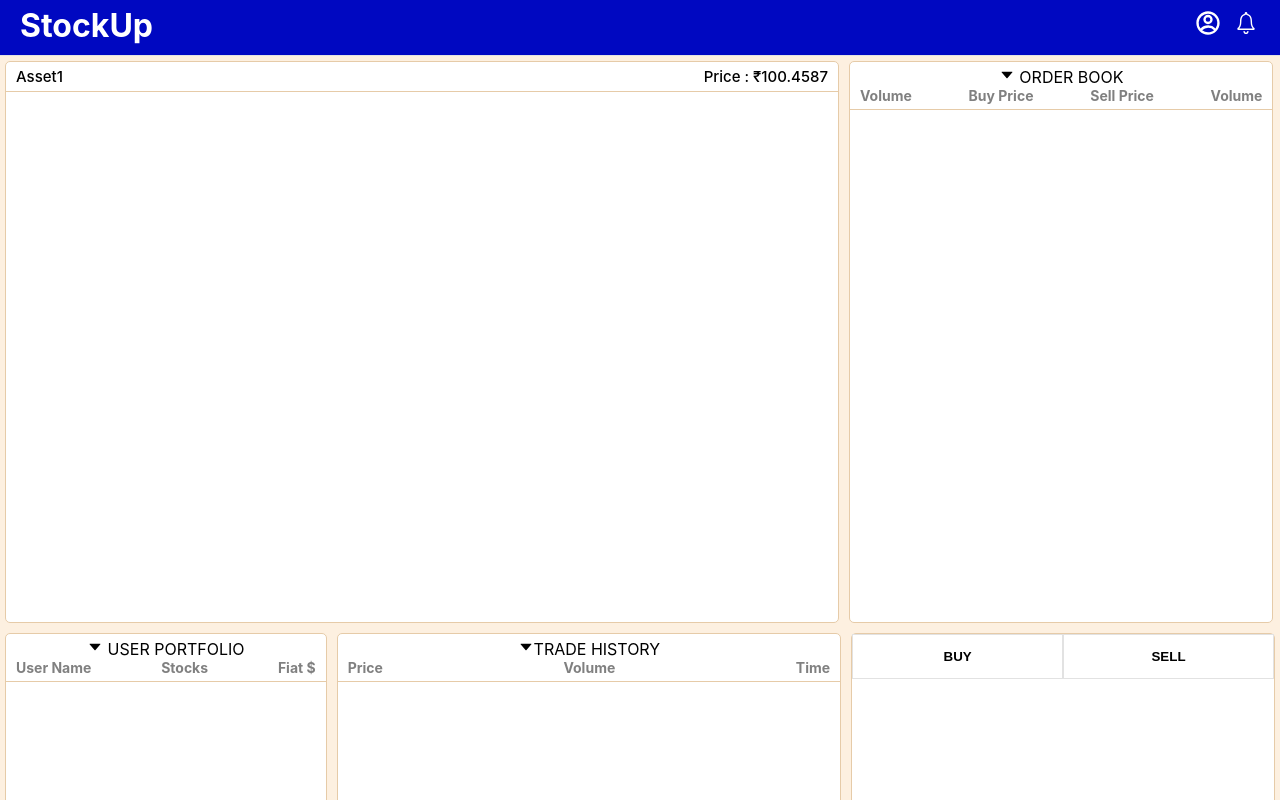
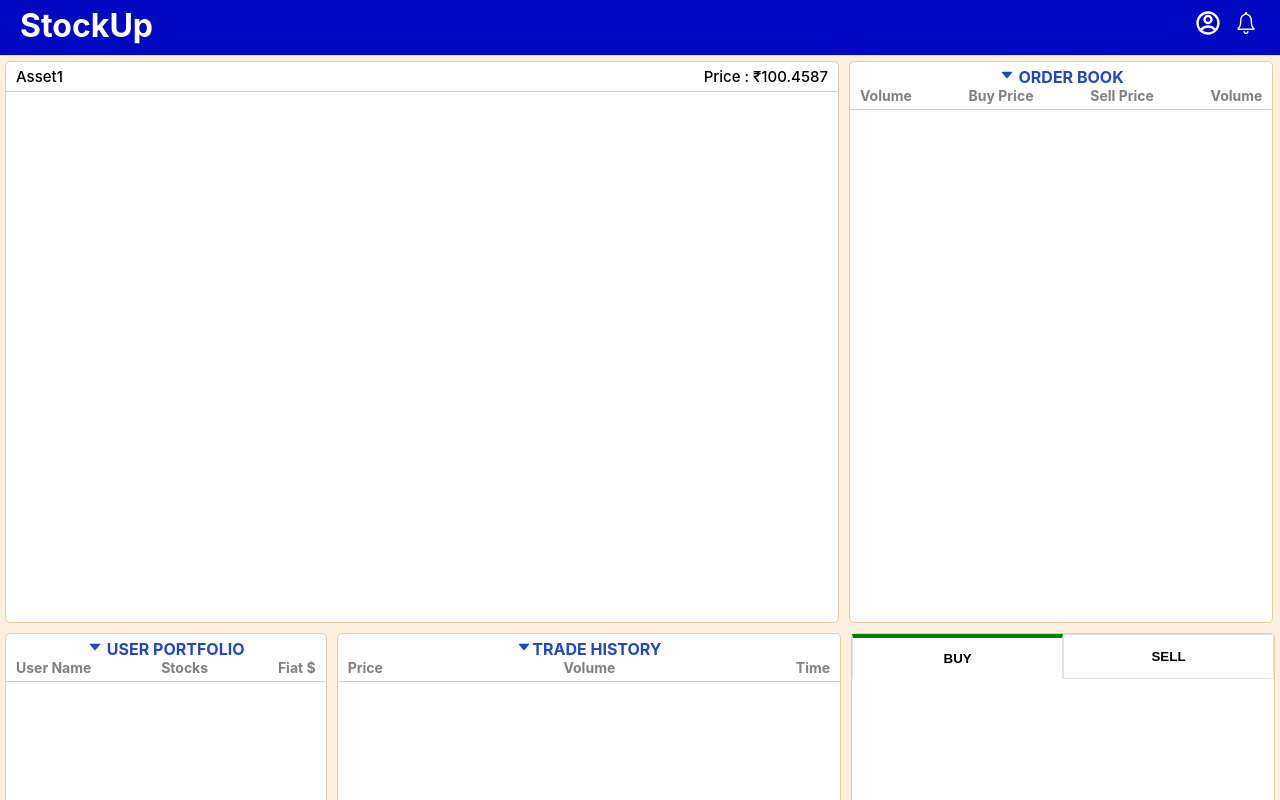
Before and after one commit to thewhitewolf09/stockup, a React (Create React App) app: page / in a window 1280 px wide. Shown: the top 800 px of the page. Built offline with nearby package versions, Linux system fonts and the light colour scheme.

Commit message:
first commit

```diff
--- a/src/components/buyandsell/buyandsell.js
+++ b/src/components/buyandsell/buyandsell.js
@@ -28,7 +28,7 @@ const BuyAndSell = () => {
     return (
         <div className='bs-container'>
             <div className='bs-btn-container'>
-                <button id='buy' onClick={orderBuy}>BUY</button>
+                <button id='buy' className='buy-button-after-click' onClick={orderBuy}>BUY</button>
                 <button id='sell' onClick={orderSell}>SELL</button>
             </div>
             <div id='buy-container' style={{ display: "block" }}>
--- a/src/components/orderbook/orderbook.js
+++ b/src/components/orderbook/orderbook.js
@@ -6,7 +6,7 @@ const CurrentMarket = ()=>{
     return (
         <div className='current-market-container'>
         <div className='current-market-heading'>
-            <span style={{textAlign:"center"}}><AiFillCaretDown/> ORDER BOOK</span>
+            <span style={{textAlign:"center",color:"#2146C7",fontWeight:"bold"}}><AiFillCaretDown/> ORDER BOOK</span>
              <div>
                 <span>Volume</span>
                 <span>Buy Price</span>
--- a/src/components/tradehistory/tradehistory.js
+++ b/src/components/tradehistory/tradehistory.js
@@ -6,7 +6,7 @@ const TradeHistory = ()=>{
     return (
         <div className='trade-history-container'>
         <div className='trade-history-heading'>
-            <span style={{textAlign:"center"}}><AiFillCaretDown/>TRADE HISTORY</span>
+            <span style={{textAlign:"center",color:"#2146C7",fontWeight:"bold"}}><AiFillCaretDown/>TRADE HISTORY</span>
              <div>
                 <span>Price</span>
                 <span>Volume</span>
--- a/src/components/userportfolio/userportfolio.js
+++ b/src/components/userportfolio/userportfolio.js
@@ -6,7 +6,7 @@ const UserPortfolio = ()=>{
     return (
         <div className='user-portfolio-container'>
         <div className='user-portfolio-heading'>
-            <span style={{textAlign:"center"}}><AiFillCaretDown/> USER PORTFOLIO</span>
+            <span style={{textAlign:"center",color:"#2146C7",fontWeight:"bold"}}><AiFillCaretDown/> USER PORTFOLIO</span>
              <div>
                 <span>User Name</span>
                 <span>Stocks</span>
```
